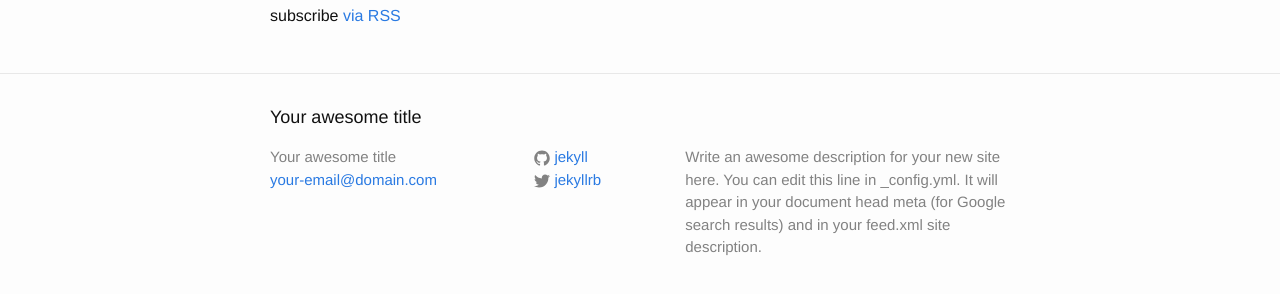
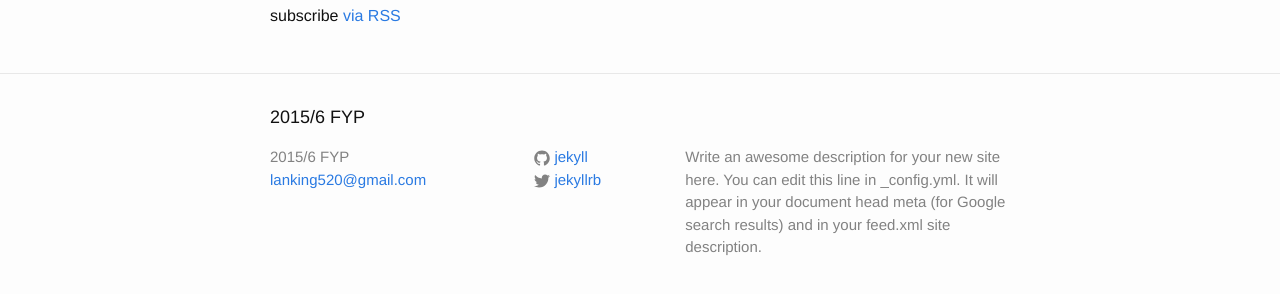
Before and after one commit to lanking520/CYTON_VETA_FILE, a Jekyll site: the page built from index.html, in a window 1280 px wide and 900 px high, scrolled down 2018 px. Shown: the part 581-875 px from the top of the window. Built offline with Jekyll 4.4.1, drawn with Linux system fonts in a browser that asks for light colours; some of the changed text lies outside the part shown.

Commit message:
Update _config.yml

```diff
--- a/_config.yml
+++ b/_config.yml
@@ -6,8 +6,8 @@
 # 'jekyll serve'. If you change this file, please restart the server process.
 
 # Site settings
-title: Your awesome title
-email: your-email@domain.com
+title: 2015/6 FYP
+email: lanking520@gmail.com
 description: > # this means to ignore newlines until "baseurl:"
   Write an awesome description for your new site here. You can edit this
   line in _config.yml. It will appear in your document head meta (for
```
